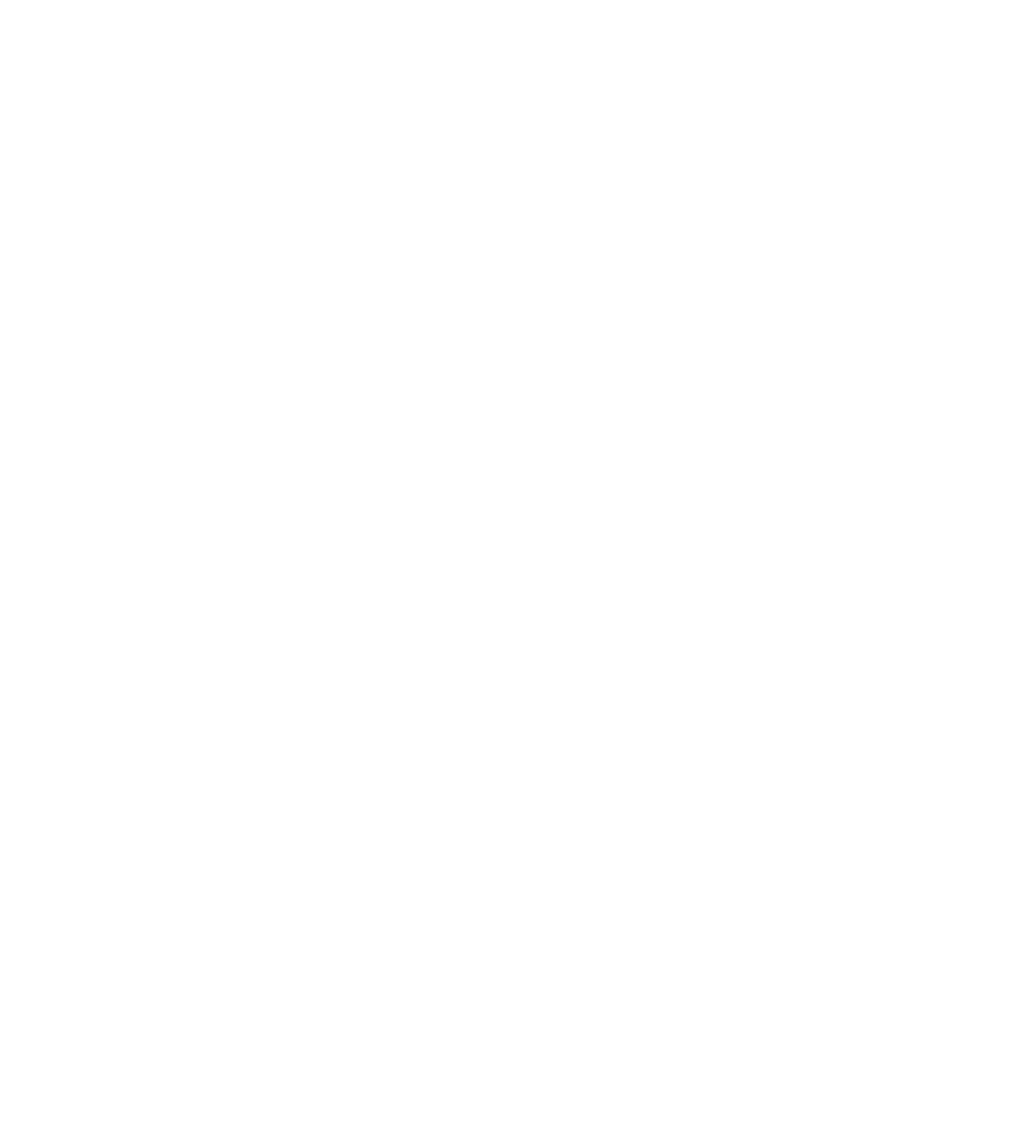
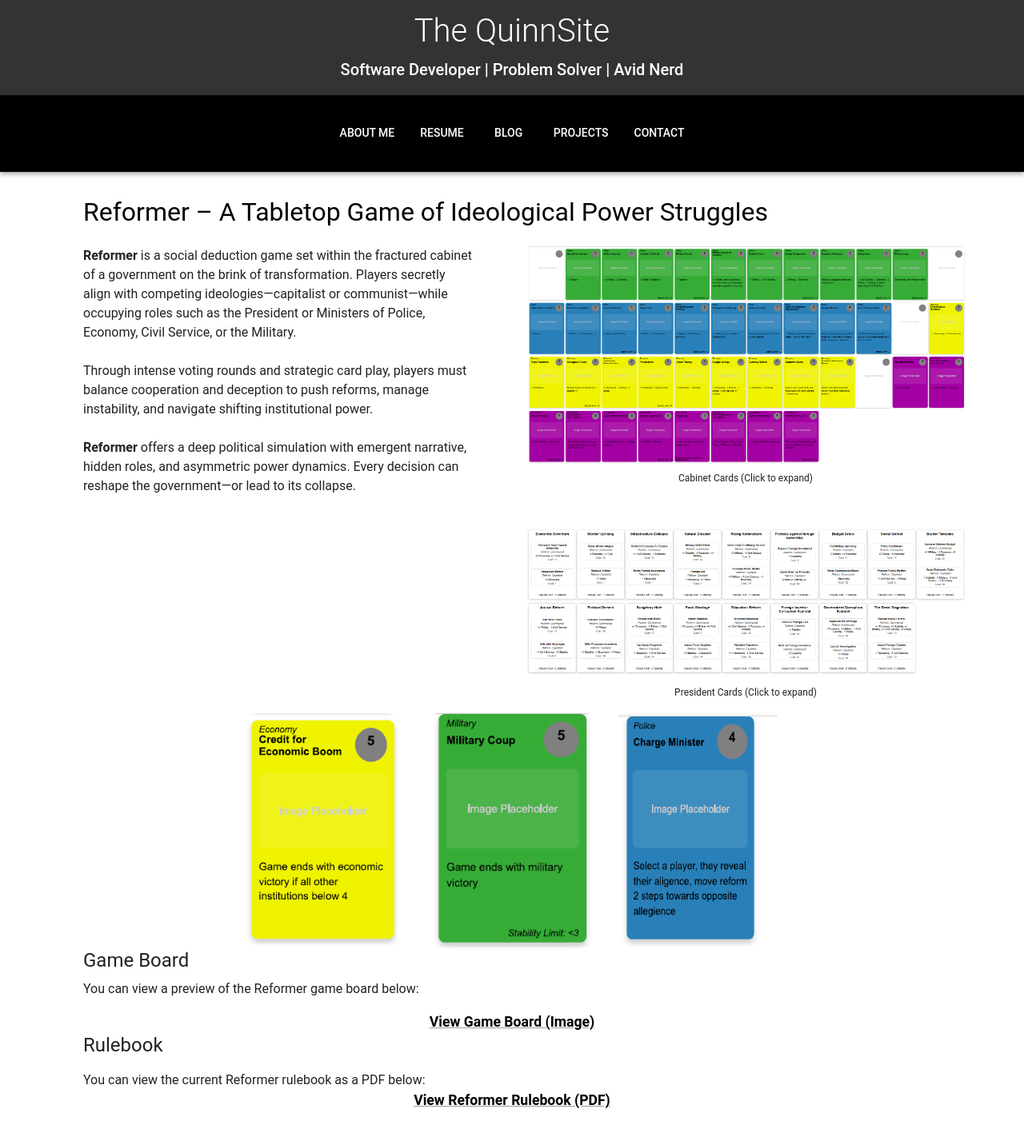
Before and after one commit to QuinnPaterson96/QuinnPaterson96.github.io, a React (Create React App) app in the folder quinnsite/: page /#/reformer in a window 1280 px wide. Before the commit this address had no page. Shown: the whole page at 80% size. Before the commit the page ends 800 px from the top, so only its background shows below. Built offline with nearby package versions, Linux system fonts and the light colour scheme.

Commit message:
Added paths to new pages

```diff
--- a/quinnsite/src/App.js
+++ b/quinnsite/src/App.js
@@ -3,6 +3,8 @@ import { HashRouter as Router, Route, Routes } from 'react-router-dom';
 import Home from './pages/Home';
 import Resume from './pages/Resume';
 import Blog from './pages/Blog';
+import Reformer from './pages/Reformer';
+import WarForTheWasteland from './pages/WarForTheWasteland';
 import Box from '@mui/material/Box';
 import CssBaseline from '@mui/material/CssBaseline';
 import './styles/global.css';
@@ -17,6 +19,10 @@ function App() {
           <Route path="/home" element={<Home />} />
           <Route path="/resume" element={<Resume />} />
           <Route path="/blog" element={<Blog />} />
+          <Route path="/reformer" element={<Reformer />} />
+          <Route path="/war-for-the-wasteland" element={<WarForTheWasteland/>} />
+
+
         </Routes>
       </Box>
     </Router>
--- a/quinnsite/src/pages/Blog.jsx
+++ b/quinnsite/src/pages/Blog.jsx
@@ -119,7 +119,7 @@ const Blog = () => {
 
 
                 <div className="blog-post">
-                    <h3 id="boardgame">How I Used ChatGPT to Help Me Design a Board Game</h3>
+                    <h3 id="desigining-a-boardgame-with-chat-gpt">How I Used ChatGPT to Help Me Design a Board Game</h3>
 
                     <h4>Background</h4>
                     <p>
--- /dev/null
+++ b/quinnsite/src/pages/Reformer.jsx
@@ -0,0 +1,145 @@
+import React, { useState } from 'react';
+import { Box, Typography, Link, useMediaQuery, Dialog, DialogContent, IconButton } from '@mui/material';
+import CloseIcon from '@mui/icons-material/Close';
+import Navbar from '../components/Navbar';
+import Header from '../components/Header';
+
+const Reformer = () => {
+    const isMobile = useMediaQuery('(max-width:900px)');
+    const [openImage, setOpenImage] = useState(null);
+
+    const handleImageClick = (src) => setOpenImage(src);
+    const handleClose = () => setOpenImage(null);
+
+    return (
+        <div id="root">
+            <Header />
+            <Navbar />
+
+            <Box sx={{ maxWidth: '1200px', margin: '0 auto', padding: '2rem' }}>
+                <Typography variant="h3" component="h1" sx={{ marginBottom: '1.5rem' }}>
+                    Reformer – A Tabletop Game of Ideological Power Struggles
+                </Typography>
+
+                <Box
+                    sx={{
+                        display: 'flex',
+                        flexDirection: isMobile ? 'column' : 'row',
+                        alignItems: 'flex-start',
+                        gap: '2rem',
+                        marginBottom: '3rem',
+                    }}
+                >
+                    <Box sx={{ flex: 1 }}>
+                        <Typography variant="body1" component="p" sx={{ marginBottom: '1.5rem' }}>
+                            <strong>Reformer</strong> is a social deduction game set within the fractured cabinet of a government on the brink of transformation.
+                            Players secretly align with competing ideologies—capitalist or communist—while occupying roles such as the President or Ministers
+                            of Police, Economy, Civil Service, or the Military.
+                        </Typography>
+                        <Typography variant="body1" component="p" sx={{ marginBottom: '1.5rem' }}>
+                            Through intense voting rounds and strategic card play, players must balance cooperation and deception to push reforms, manage
+                            instability, and navigate shifting institutional power.
+                        </Typography>
+                        <Typography variant="body1" component="p">
+                            <strong>Reformer</strong> offers a deep political simulation with emergent narrative, hidden roles, and asymmetric power dynamics.
+                            Every decision can reshape the government—or lead to its collapse.
+                        </Typography>
+                    </Box>
+
+                    <Box sx={{ flex: 1, display: 'flex', flexDirection: 'column', gap: '2rem' }}>
+                        <Box onClick={() => handleImageClick('/images/reformer_cards/CabinetCards.png')} sx={{ cursor: 'pointer' }}>
+                            <img
+                                src="/images/reformer_cards/CabinetCards.png"
+                                alt="Cabinet Cards"
+                                style={{ width: '100%', borderRadius: '8px' }}
+                            />
+                            <Typography variant="caption" display="block" align="center" sx={{ marginBottom: '1rem' }}>
+                                Cabinet Cards (Click to expand)
+                            </Typography>
+                        </Box>
+
+                        <Box onClick={() => handleImageClick('/images/reformer_cards/PresidentCards.png')} sx={{ cursor: 'pointer' }}>
+                            <img
+                                src="/images/reformer_cards/PresidentCards.png"
+                                alt="President Cards"
+                                style={{ width: '100%', borderRadius: '8px' }}
+                            />
+                            <Typography variant="caption" display="block" align="center" sx={{ marginBottom: '1rem' }}>
+                                President Cards (Click to expand)
+                            </Typography>
+                        </Box>
+                    </Box>
+                </Box>
+
+                {/* Showcase Individual Cards */}
+                <Box
+                    sx={{
+                        display: 'flex',
+                        justifyContent: 'center',
+                        gap: '2rem',
+                        flexWrap: 'wrap',
+                        marginTop: '3rem',
+                        marginBottom: '3rem'
+                    }}
+                >
+                    <img src="/images/reformer_cards/CardVictoryExample1.PNG" alt="Victory Card 1" style={{ maxWidth: '200px', borderRadius: '6px' }} />
+                    <img src="/images/reformer_cards/CardVictoryExample2.PNG" alt="Victory Card 2" style={{ maxWidth: '200px', borderRadius: '6px' }} />
+                    <img src="/images/reformer_cards/CardInstitutionExample.PNG" alt="Institution Card" style={{ maxWidth: '200px', borderRadius: '6px' }} />
+                </Box>
+
+                {/* Game Board Link */}
+                <Box sx={{ marginBottom: '3rem' }}>
+                    <Typography variant="h5" component="h2" sx={{ marginBottom: '0.5rem' }}>
+                        Game Board
+                    </Typography>
+                    <Typography variant="body1" component="p">
+                        You can view a preview of the Reformer game board below:
+                    </Typography>
+                    <Box sx={{ marginTop: '1rem', textAlign: 'center' }}>
+                        <Link
+                            href="/images/refomer_game_board.jpg"
+                            target="_blank"
+                            rel="noopener"
+                            sx={{ fontWeight: 'bold', fontSize: '1.1rem' }}
+                        >
+                            View Game Board (Image)
+                        </Link>
+                    </Box>
+                </Box>
+
+                <Typography variant="h5" component="h2" sx={{ marginBottom: '1rem' }}>
+                    Rulebook
+                </Typography>
+                <Typography variant="body1" component="p">
+                    You can view the current Reformer rulebook as a PDF below:
+                </Typography>
+                <Box sx={{ marginTop: '1rem', textAlign: 'center' }}>
+                    <Link
+                        href="/assets/ReformerGameRules.pdf"
+                        target="_blank"
+                        rel="noopener"
+                        sx={{ fontWeight: 'bold', fontSize: '1.1rem' }}
+                    >
+                        View Reformer Rulebook (PDF)
+                    </Link>
+                </Box>
+            </Box>
+
+            <Dialog open={Boolean(openImage)} onClose={handleClose} maxWidth="lg">
+                <DialogContent>
+                    <IconButton
+                        onClick={handleClose}
+                        sx={{ position: 'absolute', top: 8, right: 8 }}
+                    >
+                        <CloseIcon />
+                    </IconButton>
+                    {openImage && (
+                        <img src={openImage} alt="Expanded view" style={{ width: '100%', height: 'auto' }} />
+                    )}
+                </DialogContent>
+            </Dialog>
+        </div>
+    );
+};
+
+export default Reformer;
```
